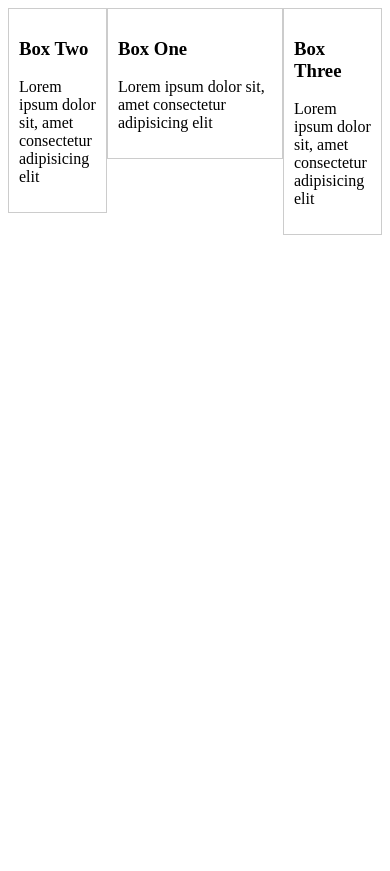
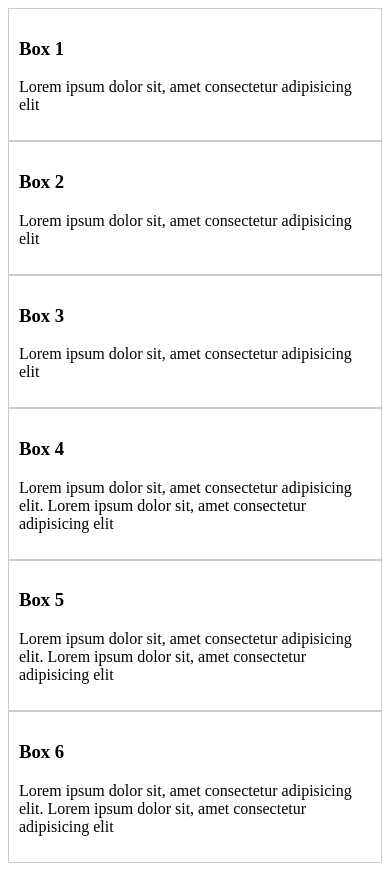
Before and after one commit to bartoszgajda55/Flexbox, a website: page index.html in a window 390 px wide. Before the commit the page ends 844 px from the top, so only its background shows below. Drawn offline with Linux system fonts and the light colour scheme.

Commit message:
Columns and media queries.

```diff
--- a/index.html
+++ b/index.html
@@ -6,11 +6,20 @@
     <meta http-equiv="X-UA-Compatible" content="ie=edge">
     <title>Document</title>
     <style>
-        .container-1 {
+        @media(min-width: 768px) {
+            .container-1 {
             display: flex;
-            align-items: flex-start;
+            /* align-items: flex-start; */
+            /* align-items: center; */
+            /* flex-direction: column; */
+            }
+        .container-2 {
+            display: flex;
+            /* justify-content: flex-start; */
+            justify-content: space-between;
+            }
         }
-        .container-1 div {
+        .container-1 div, .container-2 div {
             border: 1px solid #ccc;
             padding: 10px
         }
@@ -26,21 +35,38 @@
             flex: 1;
             order: 3;
         }
+        .container-2-box {
+            flex-basis: 30%;
+        }
     </style>
 </head>
 <body>
     <div class="container-1">
         <div class="box-1">
-            <h3>Box One</h3>
+            <h3>Box 1</h3>
             <p>Lorem ipsum dolor sit, amet consectetur adipisicing elit</p>
         </div>
         <div class="box-2">
-            <h3>Box Two</h3>
+            <h3>Box 2</h3>
             <p>Lorem ipsum dolor sit, amet consectetur adipisicing elit</p>
         </div>
         <div class="box-3">
-            <h3>Box Three</h3>
+            <h3>Box 3</h3>
             <p>Lorem ipsum dolor sit, amet consectetur adipisicing elit</p>
+        </div>
+    </div>
+    <div class="container-2">
+        <div class="container-2-box">
+            <h3>Box 4</h3>
+            <p>Lorem ipsum dolor sit, amet consectetur adipisicing elit. Lorem ipsum dolor sit, amet consectetur adipisicing elit</p>
+        </div>
+        <div class="container-2-box">
+            <h3>Box 5</h3>
+            <p>Lorem ipsum dolor sit, amet consectetur adipisicing elit. Lorem ipsum dolor sit, amet consectetur adipisicing elit</p>
+        </div>
+        <div class="container-2-box">
+            <h3>Box 6</h3>
+            <p>Lorem ipsum dolor sit, amet consectetur adipisicing elit. Lorem ipsum dolor sit, amet consectetur adipisicing elit</p>
         </div>
     </div>
 </body>
```
